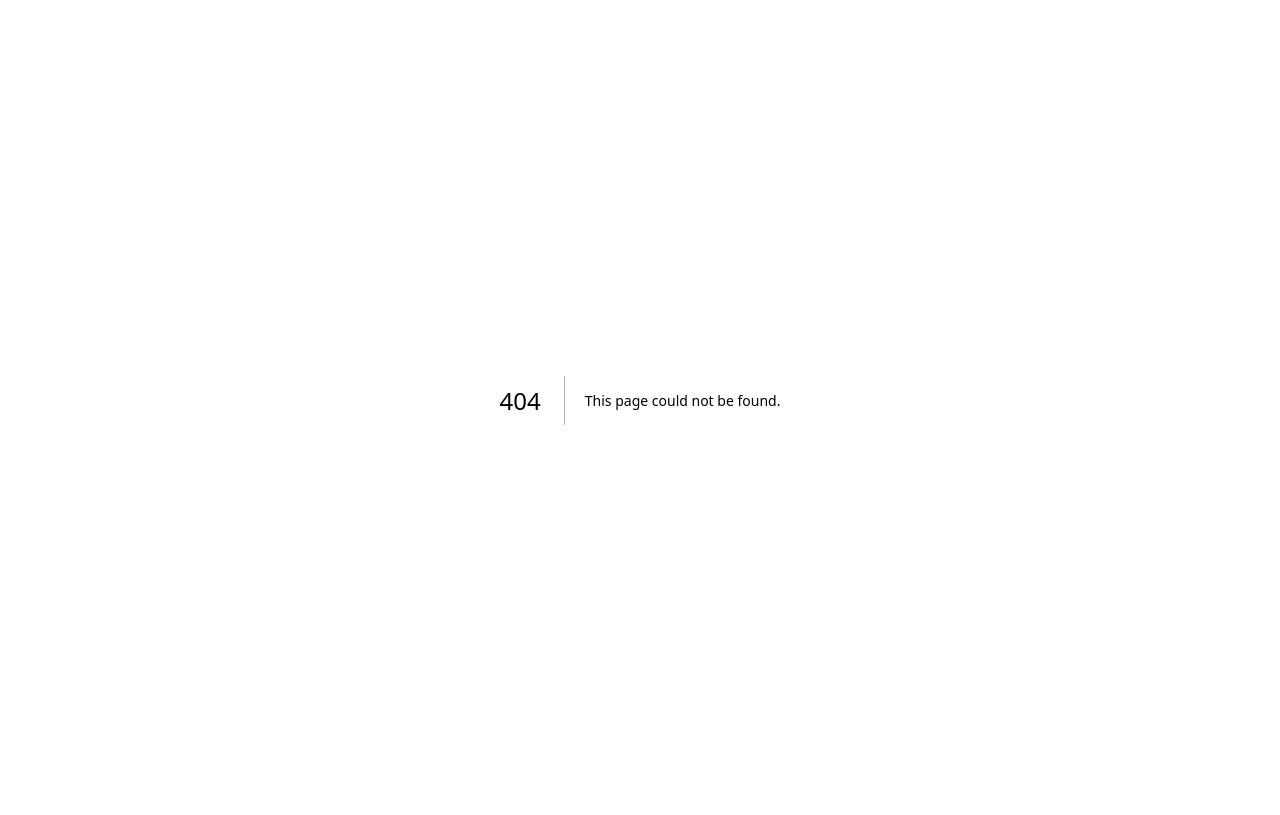
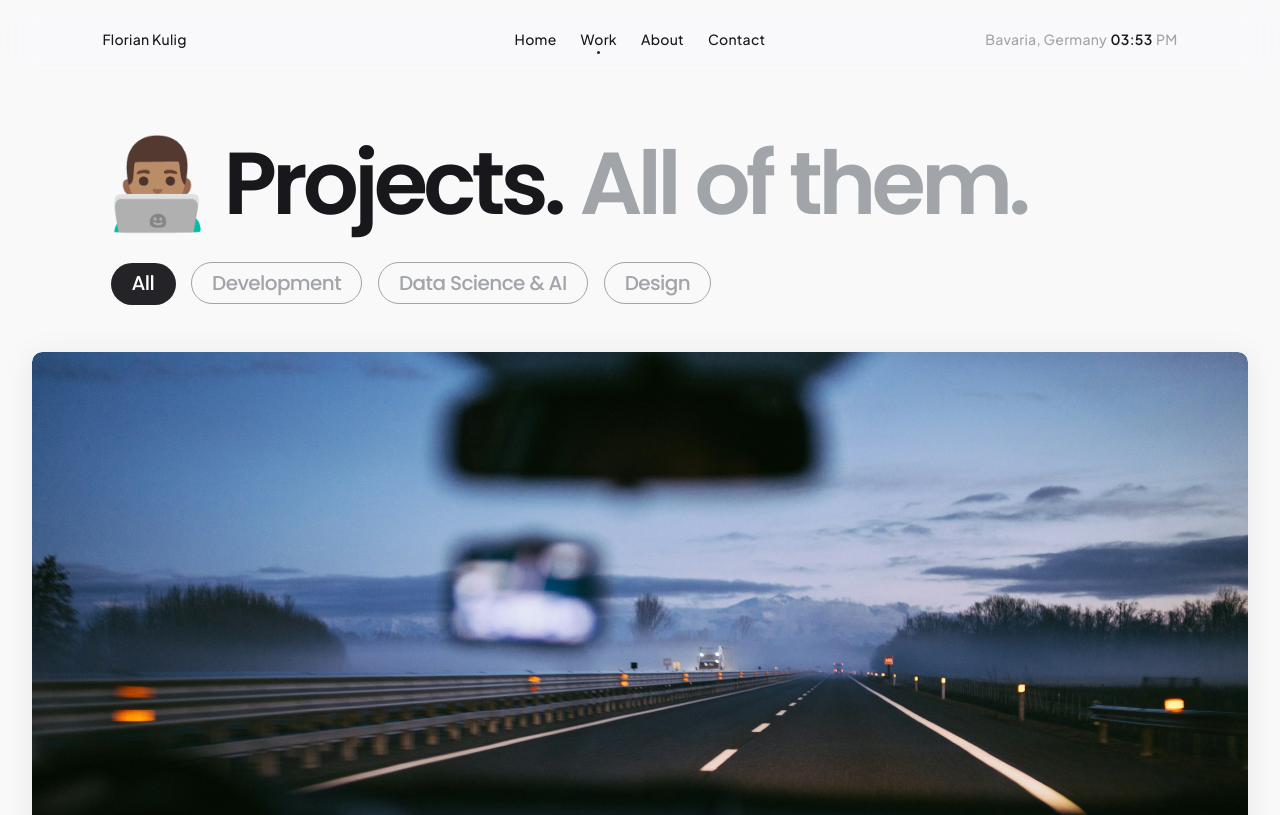
Before and after one commit to floriankulig/portfolio-new, a Next.js app: page /work in a window 1280 px wide. Before the commit this address had no page. Shown: the top 815 px of the page. Built offline with nearby package versions, Linux system fonts and the light colour scheme.

Commit message:
feat: update project links to point to the new work page and add ProjectsPage component

```diff
--- a/src/components/home/Hero.tsx
+++ b/src/components/home/Hero.tsx
@@ -136,7 +136,7 @@ export const Hero = () => {
       </h1>
       {isMobile ? mobileDescription : description}
       <StyledButtons>
-        <TransitionLink href="/projects">
+        <TransitionLink href="/work">
           <ArrowButton>View Projects</ArrowButton>
         </TransitionLink>
         <a href={`mailto:${EMAIL}?subject=Let's work together!`}>Reach out</a>
--- a/src/components/home/ProjectsSlide.tsx
+++ b/src/components/home/ProjectsSlide.tsx
@@ -175,7 +175,7 @@ const ProjectsCTA: React.FC<ProjectsCTAProps> = ({ scrollYProgress }) => {
       <StyledProjectsCTAContent style={{ y, opacity }}>
         <h3>Want more?</h3>
         <p>that&lsquo;s not everything...</p>
-        <TransitionLink href="/projects">
+        <TransitionLink href="/work">
           <ArrowButton>View Project Showcase</ArrowButton>
         </TransitionLink>
       </StyledProjectsCTAContent>
--- a/src/components/work/Project.tsx
+++ b/src/components/work/Project.tsx
@@ -175,7 +175,7 @@ export const Project: React.FC<ProjectProps> = ({ project }) => {
           layout: { type: "spring", stiffness: 115, damping: 18 },
           staggerChildren: 0.04,
         }}
-        viewport={{ once: false }}
+        viewport={{ once: true }}
       >
         <StyledProjectFeatureImageWrapper
           variants={fadeInUpVariants}
--- a/src/ts/constants.ts
+++ b/src/ts/constants.ts
@@ -23,7 +23,7 @@ export const LINKS = [
   },
   {
     name: "Work",
-    url: "/projects",
+    url: "/work",
   },
   {
     name: "About",
```
Also changed, not shown: src/pages/work.tsx (renamed from src/pages/projects.tsx).
